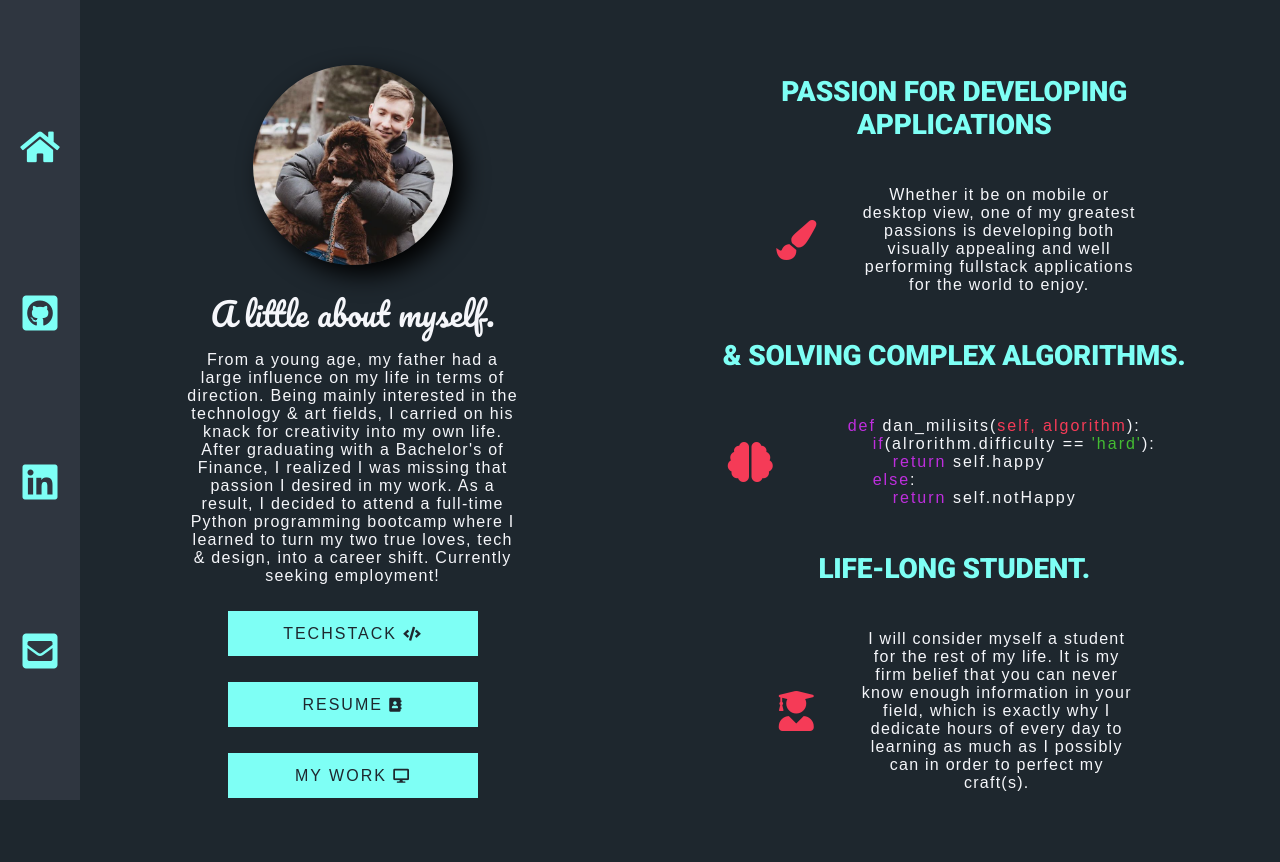
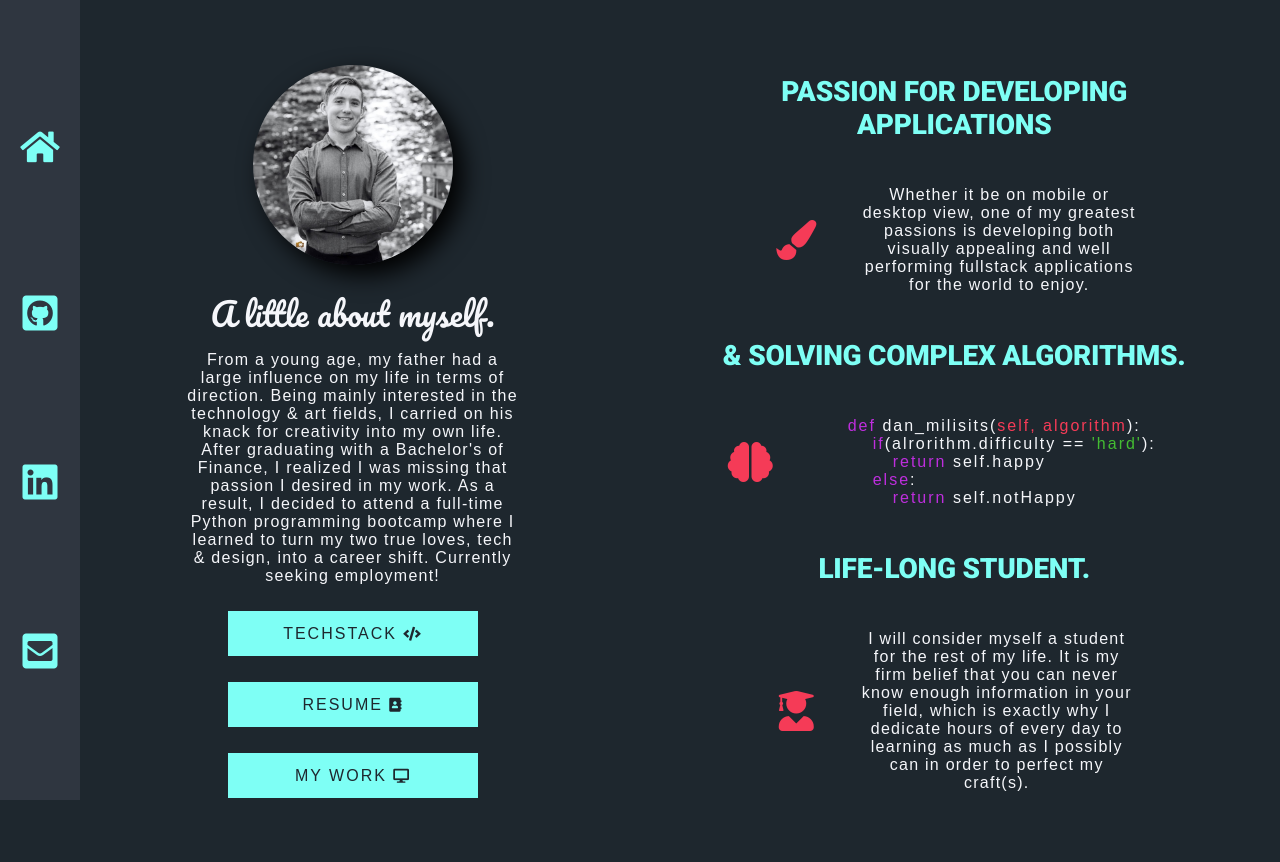
Before and after one commit to d-milisits/portfolio, a PHP site: page /about.html in a window 1280 px wide. Run offline with PHP 8.4, Linux system fonts and the light colour scheme; some libraries are stand-ins or nearby versions.

Commit message:
new photo

```diff
--- a/css/about.css
+++ b/css/about.css
@@ -33,7 +33,7 @@
 .about-me-img {
   height: 200px;
   width: 200px;
-  background-image: url("../img/my-photo.PNG");
+  background-image: url("../img/my-photo.JPG");
   background-size: cover;
   border-radius: 100%;
   box-shadow: 10px 10px 25px black;
```
Also changed, not shown: img/contact-photo.png (deleted), img/my-photo.JPG (added), img/my-photo.PNG (deleted).
